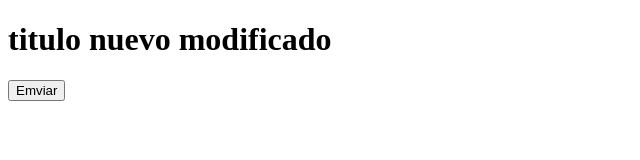
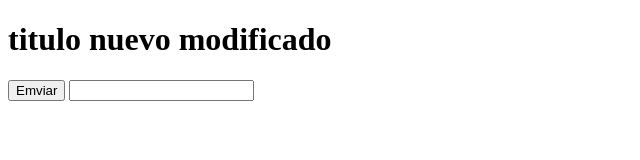
Before and after one commit to donisgome/hello-world-git, a plain HTML site: page index.html in a window 1280 px wide. Shown: the whole page, without its empty margins (0-640 px from the left). Drawn offline with Linux system fonts and the light colour scheme.

Commit message:
se modifico index

```diff
--- a/index.html
+++ b/index.html
@@ -10,6 +10,7 @@
 
     <form action="#" method="get">
         <input type="button" value="Emviar">
+        <input type="text" name="firtsName" id="name">
     </form>
 </body>
 </html>
```
